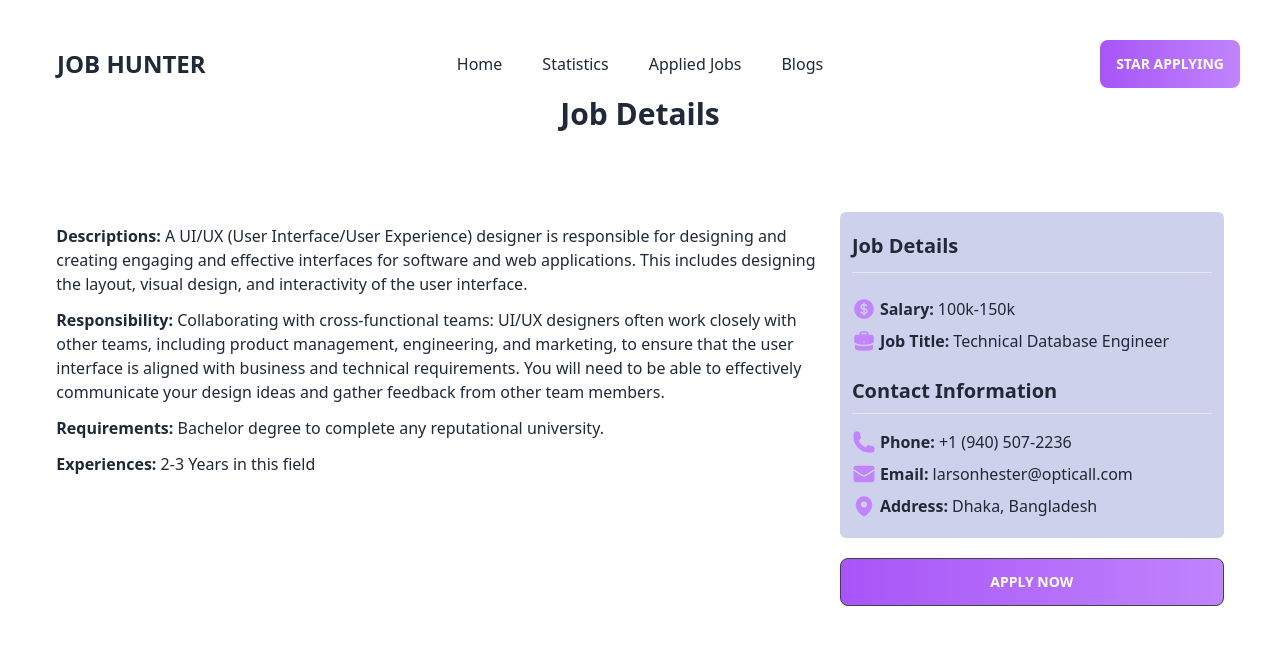
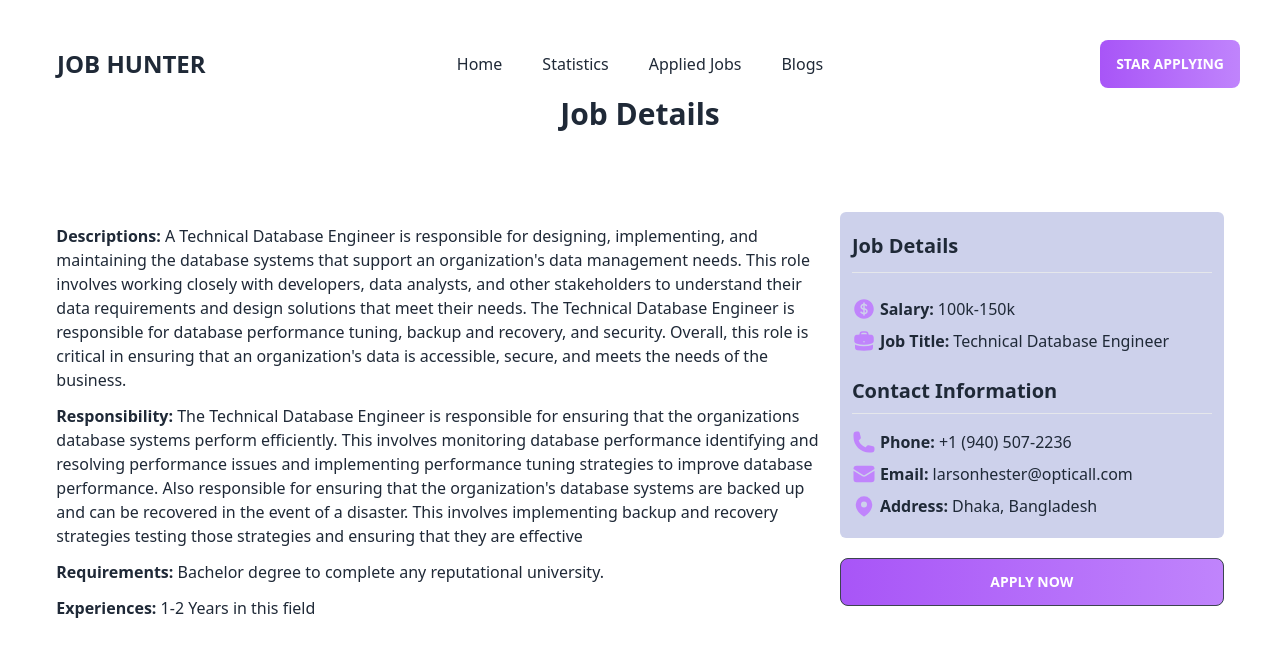
Before and after one commit to Sheikhmsip/Career-Hub-JS, a React (Vite) app: page /jobdetails/1 in a window 1280 px wide. Shown: the top 656 px of the page. Built offline with nearby package versions, Linux system fonts and the light colour scheme.

Commit message:
update json data

```diff
--- a/public/data.json
+++ b/public/data.json
@@ -9,10 +9,10 @@
       "phone": "+1 (940) 507-2236",
       "address": "Dhaka, Bangladesh",
       "salary": "100k-150k",
-      "descriptions": "A UI/UX (User Interface/User Experience) designer is responsible for designing and creating engaging and effective interfaces for software and web applications. This includes designing the layout, visual design, and interactivity of the user interface.",
-      "responsibility": " Collaborating with cross-functional teams: UI/UX designers often work closely with other teams, including product management, engineering, and marketing, to ensure that the user interface is aligned with business and technical requirements. You will need to be able to effectively communicate your design ideas and gather feedback from other team members.",
+      "descriptions": "A Technical Database Engineer is responsible for designing, implementing, and maintaining the database systems that support an organization's data management needs. This role involves working closely with developers, data analysts, and other stakeholders to understand their data requirements and design solutions that meet their needs. The Technical Database Engineer is responsible for database performance tuning, backup and recovery, and security. Overall, this role is critical in ensuring that an organization's data is accessible, secure, and meets the needs of the business.",
+      "responsibility": "The Technical Database Engineer is responsible for ensuring that the organizations database systems perform efficiently. This involves monitoring database performance identifying and resolving performance issues and implementing performance tuning strategies to improve database performance. Also responsible for ensuring that the organization's database systems are backed up and can be recovered in the event of a disaster. This involves implementing backup and recovery strategies testing those strategies and ensuring that they are effective",
       "requirements": "Bachelor degree to complete any reputational university.",
-      "experiences": "2-3 Years in this field"
+      "experiences": "1-2 Years in this field"
     },
     {
       "id": "2",
@@ -23,11 +23,11 @@
       "email": "ellavalencia@velity.com",
       "phone": "+1 (928) 572-3117",
       "address": "Sylhet, Bangladesh",
-      "salary": "100k-150k",
-      "descriptions": "A UI/UX (User Interface/User Experience) designer is responsible for designing and creating engaging and effective interfaces for software and web applications. This includes designing the layout, visual design, and interactivity of the user interface.",
-      "responsibility": " Collaborating with cross-functional teams: UI/UX designers often work closely with other teams, including product management, engineering, and marketing, to ensure that the user interface is aligned with business and technical requirements. You will need to be able to effectively communicate your design ideas and gather feedback from other team members.",
-      "requirements": "Bachelor degree to complete any reputational university.",
-      "experiences": "2-3 Years in this field"
+      "salary": "50k-100k",
+      "descriptions": "The Senior Product Designer will work closely with cross-functional teams to ensure that our products are aligned with our company's vision and goals. They will collaborate with product managers, engineers, and other stakeholders to understand user needs and pain points, and develop solutions that address these challenges. They will also be responsible for creating and maintaining design systems, ensuring consistency across all of our products and platforms.",
+      "responsibility": " The responsibilities of a Senior Product Design professional at Netlifix include leading and managing the design team, developing design strategies that align with the company's overall product strategy, creating user-centered designs that are innovative, engaging, and intuitive, maintaining design systems to ensure consistency across all products and platforms, and collaborating with cross-functional teams to understand user needs and pain points and developing solutions that address these challenges. This role is critical in shaping the company's product offerings, ensuring that they are user-centered, innovative, and aligned with the company's vision and goals.",
+      "requirements": "Bachelor's degree in Computer Science, Engineering, Business, or a related field.",
+      "experiences": "2 years of experience in product management, with a focus on digital products and services"
     },
     {
       "id": "3",
@@ -39,15 +39,15 @@
       "phone": "+1 (848) 514-3434",
       "address": "Chottrogram, Bangladesh",
       "salary": "100k-150k",
-      "descriptions": "A UI/UX (User Interface/User Experience) designer is responsible for designing and creating engaging and effective interfaces for software and web applications. This includes designing the layout, visual design, and interactivity of the user interface.",
-      "responsibility": " Collaborating with cross-functional teams: UI/UX designers often work closely with other teams, including product management, engineering, and marketing, to ensure that the user interface is aligned with business and technical requirements. You will need to be able to effectively communicate your design ideas and gather feedback from other team members.",
-      "requirements": "Bachelor degree to complete any reputational university.",
+      "descriptions": "As a Software Engineer at Tesla, you will be responsible for designing, developing, and maintaining software solutions that power our cutting-edge electric vehicles and energy products. You will work collaboratively with other engineers, designers, and stakeholders to create high-quality software that meets the needs of the business and our customers.",
+      "responsibility": " Develop software solutions that meet the needs of the business and our customers. Collaborate with other engineers, designers, and stakeholders to design and implement software features. Write clean, maintainable code that is well-documented and tested. Participate in code reviews and provide feedback to other engineers. Troubleshoot and debug software issues in a timely and efficient manner. Stay up-to-date with the latest industry trends and best practices in software development",
+      "requirements": "Bachelor's degree in Computer Science, Software Engineering, or a related field.",
       "experiences": "2-3 Years in this field"
     },
     {
       "id": "4",
       "picture": "https://www.vectorlogo.zone/logos/apple/apple-ar21.png",
-      "name": "Developer",
+      "name": "UI/UX Designer",
       "company": "Apple",
       "category": ["Remote", "Full Time"],
       "email": "higginsherring@zenolux.com",
@@ -56,8 +56,8 @@
       "salary": "100k-150k",
       "descriptions": "A UI/UX (User Interface/User Experience) designer is responsible for designing and creating engaging and effective interfaces for software and web applications. This includes designing the layout, visual design, and interactivity of the user interface.",
       "responsibility": " Collaborating with cross-functional teams: UI/UX designers often work closely with other teams, including product management, engineering, and marketing, to ensure that the user interface is aligned with business and technical requirements. You will need to be able to effectively communicate your design ideas and gather feedback from other team members.",
-      "requirements": "Bachelor degree to complete any reputational university.",
-      "experiences": "2-3 Years in this field"
+      "requirements": "Bachelor degree to complete any reputation university.",
+      "experiences": "Experience developing front-end. 1-2 years "
 
     },
     {
@@ -70,10 +70,10 @@
       "phone": "+1 (813) 537-2601",
       "address": "Barisal, Bangladesh",
       "salary": "100k-150k",
-      "descriptions": "A UI/UX (User Interface/User Experience) designer is responsible for designing and creating engaging and effective interfaces for software and web applications. This includes designing the layout, visual design, and interactivity of the user interface.",
-      "responsibility": " Collaborating with cross-functional teams: UI/UX designers often work closely with other teams, including product management, engineering, and marketing, to ensure that the user interface is aligned with business and technical requirements. You will need to be able to effectively communicate your design ideas and gather feedback from other team members.",
-      "requirements": "Bachelor degree to complete any reputational university.",
-      "experiences": "2-3 Years in this field"
+      "descriptions": "As a Front-end Developer at NASA, you will be responsible for developing and maintaining user-facing applications that support the agency's missions and goals. You will work closely with other developers, designers, and stakeholders to create intuitive, responsive, and accessible user interfaces that enable users to interact with NASA's data and resources.",
+      "responsibility": " Develop user-facing applications that meet the needs of NASA's missions and goals. Work closely with other developers, designers, and stakeholders to create intuitive, responsive, and accessible user interface Write clean, well-documented code that follows best practices for front-end development. Participate in code reviews and provide feedback to other developers",
+      "requirements": "Proficiency in front-end technologies such as HTML, CSS, JavaScript, and React.",
+      "experiences": "Experience developing front-end applications in a professional setting"
     },
     {
       "id": "6",
@@ -85,10 +85,10 @@
       "phone": "+1 (850) 483-3475",
       "address": "Kulna, Bangladesh",
       "salary": "100k-150k",
-      "descriptions": "A UI/UX (User Interface/User Experience) designer is responsible for designing and creating engaging and effective interfaces for software and web applications. This includes designing the layout, visual design, and interactivity of the user interface.",
-      "responsibility": " Collaborating with cross-functional teams: UI/UX designers often work closely with other teams, including product management, engineering, and marketing, to ensure that the user interface is aligned with business and technical requirements. You will need to be able to effectively communicate your design ideas and gather feedback from other team members.",
-      "requirements": "Bachelor degree to complete any reputational university.",
-      "experiences": "2-3 Years in this field"
+      "descriptions": "As a Marketing Manager at Open AI, you will be responsible for developing and executing marketing strategies to promote our products, services, and brand to a global audience. You will work closely with other teams to understand the needs of our customers and develop marketing campaigns that resonate with our target audience.",
+      "responsibility": " Create compelling marketing content, such as blog posts, whitepapers, case studies, and social media posts. Manage and optimize digital marketing channels, such as email marketing, social media, and search engine optimization (SEO). Analyze and report on the effectiveness of marketing campaigns and use data to inform future strategies. Manage relationships with external vendors, such as creative agencies and event planners. Stay up-to-date with the latest industry trends and best practices in marketing and artificial intelligence (AI)",
+      "requirements": "Bachelor's degree in Marketing, Communications.",
+      "experiences": "5+ years of experience in marketing, with a focus on B2B technology marketing"
     }
 
 
--- a/src/Utilities/fakeDb.js
+++ b/src/Utilities/fakeDb.js
@@ -1,4 +1,4 @@
-// use local storage to manage cart data
+// use local storage to manage job data
 const addToDb = id => {
     let jobsCart = getJobsCart();
     // add quantity
--- a/src/components/FeaturedJobs/FeaturedJobs.jsx
+++ b/src/components/FeaturedJobs/FeaturedJobs.jsx
@@ -4,7 +4,7 @@ import { CurrencyDollarIcon, MapPinIcon } from '@heroicons/react/24/solid'
 
 
 const FeaturedJobs = ({ job }) => {
-    const {id, name, address, category, salary, picture, company,icons } = job
+    const {id, name, address, category, salary, picture, company, } = job
     // console.log(jobType.map(type => type))
     return (
         <div className='border p-4 relative h-[392px]'>
--- a/src/components/Job/Job.jsx
+++ b/src/components/Job/Job.jsx
@@ -1,8 +1,9 @@
 import React from 'react';
+import { Link } from 'react-router-dom';
 import { CurrencyDollarIcon, MapPinIcon } from '@heroicons/react/24/solid'
 
 const Job = ({ job }) => {
-    const { name, picture, company, category, jobType, address, salary } = job
+    const { id, name, picture, company, category, jobType, address, salary } = job
     return (
 
         <div className='grid  md:grid-cols-4 items-center justify-between md:h-[250px] mx-auto bg-slate-100 border-2 border-purple-300 rounded-md my-2 gap-5'>
@@ -22,7 +23,7 @@ const Job = ({ job }) => {
                 </div>
             </div>
             <div className='text-center ml-5 md:mb-0 mb-2 mx-auto'>
-            <button className='btn bg-gradient-to-r from-purple-500 to-purple-400 ... border-none w-[100%] md:ml-5' >View Details</button>
+            <Link to={`../jobdetails/${id}`}> <button className='btn bg-gradient-to-r from-purple-500 to-purple-400 ... border-none mt-5' >Back View Details</button></Link>
             </div>
         </div>
 
```
